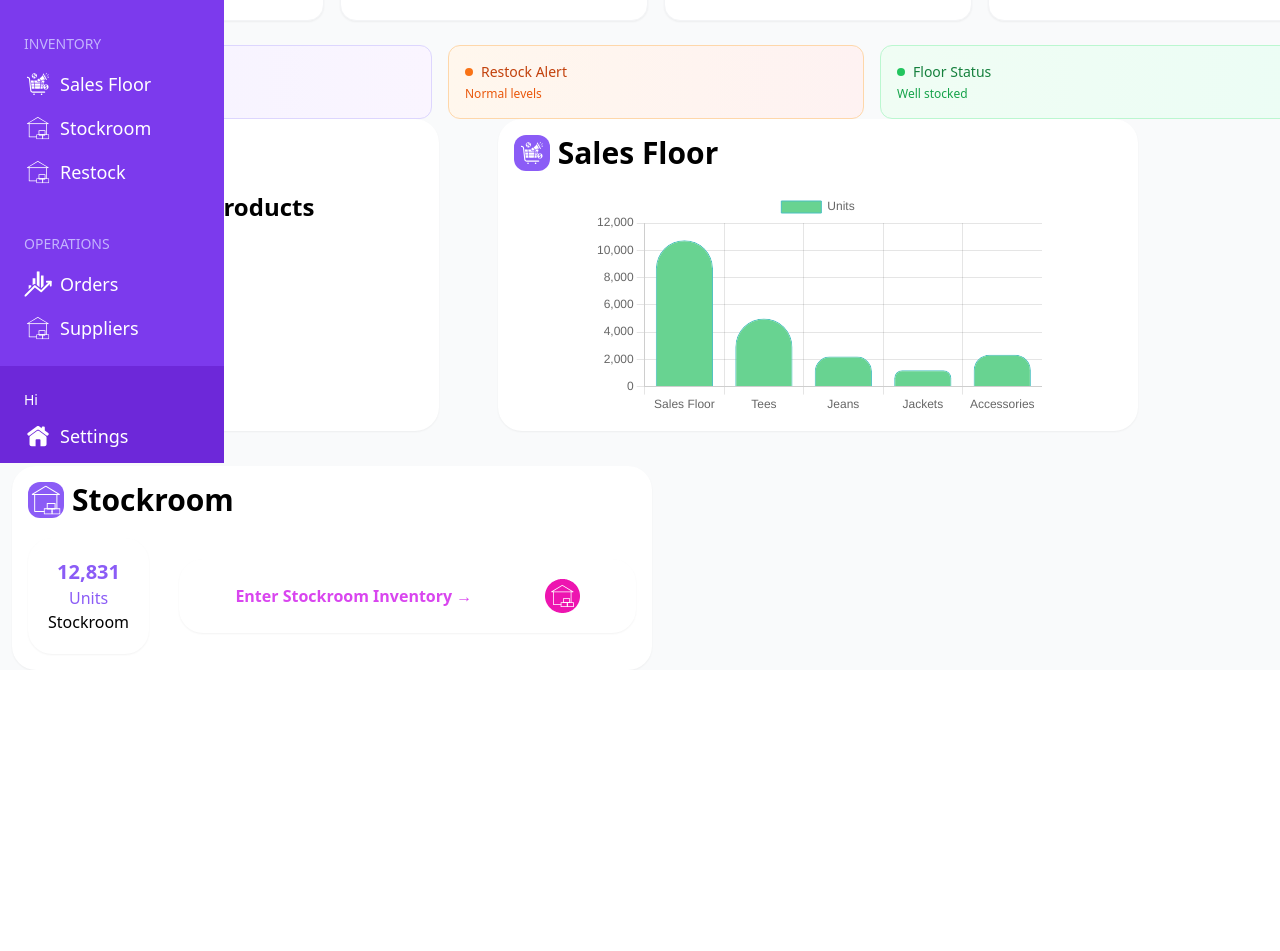
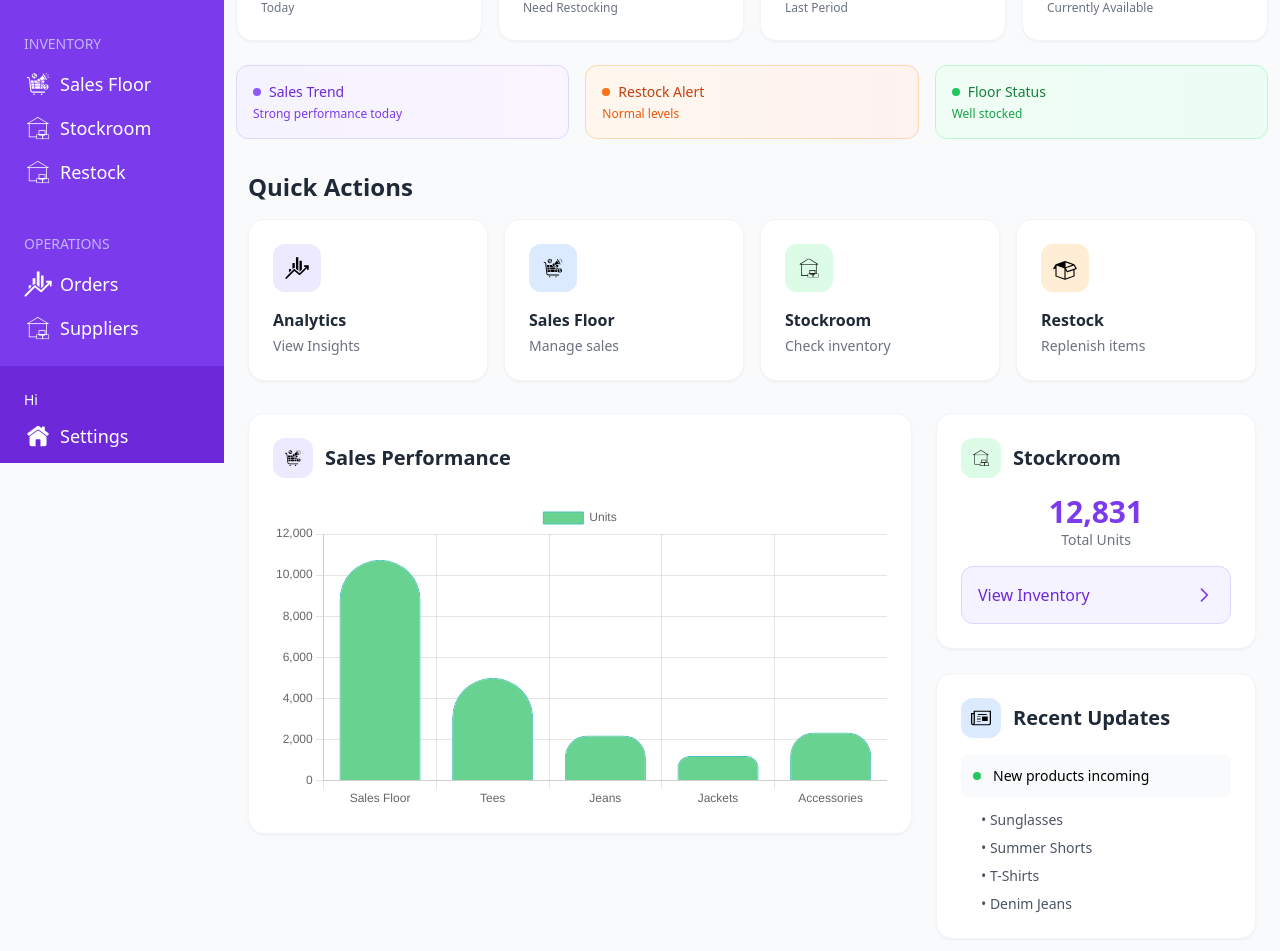
Before and after one commit to MaggPerez/StockSynergy, a React (Vite) app: page /home in a window 1280 px wide. Shown: the part 337-1288 px from the top of the page. Before the commit the page ends 1007 px from the top, so only its background shows below. Built offline with nearby package versions, Linux system fonts and the light colour scheme; no server answers; the database is empty.

Commit message:
redesigned Home.tsx

```diff
--- a/src/pages/Home.tsx
+++ b/src/pages/Home.tsx
@@ -16,101 +16,158 @@ const Home: React.FC = () => {
 
     return (
         <>
-            <main className="bg-gray-50 dark:bg-common-black text-black dark:text-white min-h-screen lg:pl-56 lg:duration-300">
+            <main className="bg-gray-50 dark:bg-common-black text-black dark:text-white min-h-screen lg:pl-56 duration-300 transition-all">
                 {/* Sidebar */}
                 <InventorySidebar />
 
 
                 {/* Title of current page */}
-                <PageHeader title="Home" />
+                <div>
+                    <PageHeader title="Home" />
+                    <p className="text-gray-600 dark:text-gray-400 mt-2 pl-4">Welcome back! Here's what's happening with your inventory today.</p>
+                </div>
+
 
                 {/* Dashboard having latest activities */}
-                <Dashboard />
-
-                {/* Horizontal Line */}
-                {/* <hr className="border-violet-600 border-2 mx-3 mb-5" /> */}
-
-                {/* Main Div */}
-                <div className="flex gap-[35px] flex-col lg:flex-wrap lg:flex-row">
+                <div className="px-3 mb-8">
+                    <Dashboard />
+                </div>
 
 
 
-                    {/* Quick shortcuts LEFT OFF HERE (Shown on mobile only) */}
-                    <section className="p-4 mx-3 bg-white dark:bg-zinc-800 rounded-3xl shadow-sm dark:shadow-2xl lg:w-1/3 lg:hidden">
-                        <header className="flex gap-2 text-3xl font-bold pb-5">
-                            <img className="w-9 px-1 bg-violet-500 rounded-xl" src="/images/news_logo_white.svg" alt="restock logo" />Quick Shortcuts
-                        </header>
+                {/* Quick Actions */}
+                <div className="px-6 mb-8">
+                    <h2 className="text-2xl font-bold mb-4 text-gray-800 dark:text-white">Quick Actions</h2>
+                    <div className="grid grid-cols-2 lg:grid-cols-4 gap-4">
 
-                        <div className="flex flex-col justify-center items-center lg:items-start">
-                            <div className="grid grid-cols-2 gap-4 w-80 h-80 [&>*]:bg-gray-100 [&>*]:dark:bg-zinc-700 [&>*]:rounded-2xl [&>*]:flex [&>*]:justify-center [&>*]:items-center
-                            [&>*]:text-violet-500">
-                                {/* Links */}
-                                <Link to="/analytics"><div><img src="/images/latest_activity_white.svg" className="w-10 mx-auto invert dark:invert-0" alt="" />Analytics</div></Link>
-                                <Link to="/salesFloor"><div><img src="/images/sales_floor_white.svg" className="w-10 mx-auto invert dark:invert-0" alt="" />Sales Floor</div></Link>
-                                <Link to="/stockroom"><div><img src="/images/stockroom_logo_white.svg" className="w-10 mx-auto invert dark:invert-0" alt="" />Stockroom</div></Link>
-                                <Link to="/restock"><div><img src="/images/restock-icon.svg" className="w-10 mx-auto dark:invert" alt="" />Restock</div></Link>
+                        {/* Analytics link */}
+                        <Link to="/analytics" className="group">
+                            <div className="bg-white dark:bg-zinc-800 p-6 rounded-2xl shadow-sm hover:shadow-md transition-all duration-200 border border-gray-100 dark:border-zinc-700 hover:border-violet-200 dark:hover:border-violet-600">
+                                <div className="flex items-center justify-center w-12 h-12 bg-violet-100 dark:bg-violet-900 rounded-xl mb-4 group-hover:bg-violet-200 dark:group-hover:bg-violet-800 transition-colors">
+                                    <img src="/images/latest_activity_white.svg" className="w-6 h-6 invert dark:invert-0" alt="Analytics" />
+                                </div>
+                                <h3 className="font-semibold text-gray-800 dark:text-white">Analytics</h3>
+                                <p className="text-sm text-gray-500 dark:text-gray-400 mt-1">View Insights</p>
+                            </div>
+                        </Link>
+
+
+                        {/* Sales floor link */}
+                        <Link to="/salesFloor" className="group">
+                            <div className="bg-white dark:bg-zinc-800 p-6 rounded-2xl shadow-sm hover:shadow-md transition-all duration-200 border border-gray-100 dark:border-zinc-700 hover:border-violet-200 dark:hover:border-violet-600">
+                                <div className="flex items-center justify-center w-12 h-12 bg-blue-100 dark:bg-blue-900 rounded-xl mb-4 group-hover:bg-blue-200 dark:group-hover:bg-blue-800 transition-colors">
+                                    <img src="/images/sales_floor_white.svg" className="w-6 h-6 invert dark:invert-0" alt="Sales Floor" />
+                                </div>
+                                <h3 className="font-semibold text-gray-800 dark:text-white">Sales Floor</h3>
+                                <p className="text-sm text-gray-500 dark:text-gray-400 mt-1">Manage sales</p>
+                            </div>
+                        </Link>
+
+
+                        {/* Stockroom link */}
+                        <Link to="/stockroom" className="group">
+                            <div className="bg-white dark:bg-zinc-800 p-6 rounded-2xl shadow-sm hover:shadow-md transition-all duration-200 border border-gray-100 dark:border-zinc-700 hover:border-violet-200 dark:hover:border-violet-600">
+                                <div className="flex items-center justify-center w-12 h-12 bg-green-100 dark:bg-green-900 rounded-xl mb-4 group-hover:bg-green-200 dark:group-hover:bg-green-800 transition-colors">
+                                    <img src="/images/stockroom_logo_white.svg" className="w-6 h-6 invert dark:invert-0" alt="Stockroom" />
+                                </div>
+                                <h3 className="font-semibold text-gray-800 dark:text-white">Stockroom</h3>
+                                <p className="text-sm text-gray-500 dark:text-gray-400 mt-1">Check inventory</p>
+                            </div>
+                        </Link>
+
+
+                        {/* Restock */}
+                        <Link to="/restock" className="group">
+                            <div className="bg-white dark:bg-zinc-800 p-6 rounded-2xl shadow-sm hover:shadow-md transition-all duration-200 border border-gray-100 dark:border-zinc-700 hover:border-violet-200 dark:hover:border-violet-600">
+                                <div className="flex items-center justify-center w-12 h-12 bg-orange-100 dark:bg-orange-900 rounded-xl mb-4 group-hover:bg-orange-200 dark:group-hover:bg-orange-800 transition-colors">
+                                    <img src="/images/restock-icon.svg" className="w-6 h-6 dark:invert" alt="Restock" />
+                                </div>
+                                <h3 className="font-semibold text-gray-800 dark:text-white">Restock</h3>
+                                <p className="text-sm text-gray-500 dark:text-gray-400 mt-1">Replenish items</p>
+                            </div>
+                        </Link>
+
+                    </div>
+                </div>
+
+                {/* Main content Grid */}
+                <div className="px-6 pb-8">
+                    <div className="grid grid-cols-1 lg:grid-cols-3 gap-6">
+
+                        {/* Sales performance */}
+                        <div className="lg:col-span-2">
+                            <div className="bg-white dark:bg-zinc-800 p-6 rounded-2xl shadow-sm border border-gray-100 dark:border-zinc-700">
+                                <div className="flex items-center gap-3 mb-6">
+                                    <div className="flex items-center justify-center w-10 h-10 bg-violet-100 dark:bg-violet-900 rounded-xl">
+                                        <img src="/images/sales_floor_white.svg" className="w-5 h-5 invert dark:invert-0" alt="Sales" />
+                                    </div>
+                                    <h3 className="text-xl font-bold text-gray-800 dark:text-white">Sales Performance</h3>
+                                </div>
+                                <Graph chart="SalesFloor" />
                             </div>
                         </div>
-                    </section>
 
+                        {/* Right column */}
+                        <div className="space-y-6">
 
+                            {/* Stockroom overview */}
+                            <div className="bg-white dark:bg-zinc-800 p-6 rounded-2xl shadow-sm border border-gray-100 dark:border-zinc-700">
+                                <div className="flex items-center gap-3 mb-4">
+                                    <div className="flex items-center justify-center w-10 h-10 bg-green-100 dark:bg-green-900 rounded-xl">
+                                        <img src="/images/stockroom_logo_white.svg" className="w-5 h-5 invert dark:invert-0" alt="Stockroom" />
+                                    </div>
+                                    <h3 className="text-xl font-bold text-gray-800 dark:text-white">Stockroom</h3>
+                                </div>
 
-                    {/* News Section */}
-                    <section className="items-center p-4 mx-3 bg-white dark:bg-zinc-800 rounded-3xl shadow-sm dark:shadow-2xl lg:w-1/3">
-                        {/* Restock with Logo */}
-                        <header className="flex gap-2 text-3xl font-bold pb-5">
-                            <img className="w-9 px-1 bg-violet-500 rounded-xl" src="/images/news_logo_white.svg" alt="restock logo" />News
-                        </header>
+                                <div className="text-center mb-4">
+                                    <p className="text-3xl font-bold text-violet-600">12,831</p>
+                                    <p className="text-sm text-gray-500 dark:text-gray-400">Total Units</p>
+                                </div>
 
-                        <h2 className="text-2xl font-bold">New Incoming Products</h2>
-                        <ul className="list-disc pl-3">
-                            <li>Sunglasses</li>
-                            <li>Shorts</li>
-                            <li>Tees</li>
-                            <li>Jeans</li>
-                        </ul>
-                    </section>
+                                {/* Stockroom link */}
+                                <Link to='/stockroom' className="block">
+                                    <div className="bg-violet-50 dark:bg-violet-900/20 hover:bg-violet-100 dark:hover:bg-violet-900/40 p-4 rounded-xl transition-colors cursor-pointer border border-violet-200 dark:border-violet-800">
+                                        <div className="flex items-center justify-between">
+                                            <span className="font-medium text-violet-700 dark:text-violet-300">View Inventory</span>
 
-                    {/* Sales Floor Section */}
-                    <section className="items-center p-4 mx-3 bg-white dark:bg-zinc-800 rounded-3xl shadow-sm dark:shadow-2xl lg:w-1/2">
-                        {/* Sales Floor with Logo */}
-                        <header className="flex gap-2 text-3xl font-bold pb-5">
-                            <img className="w-9 px-1 bg-violet-500 rounded-xl" src="/images/sales_floor_white.svg" alt="Sales Floor logo" />Sales Floor
-                        </header>
-
-                        {/* Graph */}
-                        <Graph chart="SalesFloor" />
-                    </section>
-
-                    {/* Stockroom Section */}
-                    <section className="items-center p-4 mx-3 bg-white dark:bg-zinc-800 rounded-3xl shadow-sm dark:shadow-2xl lg:w-1/2">
-                        {/* Stockroom with Logo */}
-                        <header className="flex gap-2 text-3xl font-bold pb-5">
-                            <img className="w-9 bg-violet-500 rounded-xl" src="/images/stockroom_logo_white.svg" alt="Stockroom Logo" />Stockroom
-                        </header>
-
-                        <div className="flex gap-[30px] items-center">
-                            {/* Stockroom unit */}
-                            <div className="w-1/3 rounded-3xl bg-white dark:bg-zinc-700 p-5 shadow-sm text-center dark:shadow-2xl
-                            lg:w-1/5">
-                                <p className="text-violet-500 font-bold text-xl">12,831</p>
-                                <p className="text-violet-500">Units</p>
-                                <h3>Stockroom</h3>
+                                            {/* Right arrow icon */}
+                                            <svg className="w-5 h-5 text-violet-600" fill="none" stroke="currentColor" viewBox="0 0 24 24">
+                                                <path strokeLinecap="round" strokeLinejoin="round" strokeWidth={2} d="M9 5l7 7-7 7" />
+                                            </svg>
+                                        </div>
+                                    </div>
+                                </Link>
                             </div>
 
-                            {/* Stockroom Link */}
-                            <Link to='/stockroom'>
-                                <div className="flex justify-center items-center text-fuchsia-500 font-bold bg-white dark:bg-zinc-700
-                                rounded-3xl p-5 cursor-pointer hover:bg-fuchsia-500 hover:text-white dark:hover:bg-fuchsia-500 shadow-sm dark:shadow-2xl
-                                lg:justify-around">
-                                    <p>Enter Stockroom Inventory →</p>
-                                    <img className="w-10 lg:w-1/12" src="/images/stockroom_logo.svg" alt="" />
+                            {/* Recent updates */}
+                            <div className="bg-white dark:bg-zinc-800 p-6 rounded-2xl shadow-sm border border-gray-100 dark:border-zinc-700">
+                                <div className="flex items-center gap-3 mb-4">
+                                    <div className="flex items-center justify-center w-10 h-10 bg-blue-100 dark:bg-blue-900 rounded-xl">
+                                        <img src="/images/news_logo_white.svg" className="w-5 h-5 invert dark:invert-0" alt="News" />
+                                    </div>
+                                    <h3 className="text-xl font-bold text-gray-800 dark:text-white">Recent Updates</h3>
                                 </div>
-                            </Link>
+
+                                <div className="space-y-3">
+                                    <div className="flex items-center gap-3 p-3 bg-gray-50 dark:bg-zinc-700 rounded-lg">
+                                        <div className="w-2 h-2 bg-green-500 rounded-full"></div>
+                                        <span className="text-sm">New products incoming</span>
+                                    </div>
+                                    <div className="space-y-2 ml-5">
+                                        <p className="text-sm text-gray-600 dark:text-gray-400">• Sunglasses</p>
+                                        <p className="text-sm text-gray-600 dark:text-gray-400">• Summer Shorts</p>
+                                        <p className="text-sm text-gray-600 dark:text-gray-400">• T-Shirts</p>
+                                        <p className="text-sm text-gray-600 dark:text-gray-400">• Denim Jeans</p>
+                                    </div>
+
+                                </div>
+                            </div>
+
                         </div>
-                    </section>
 
+                    </div>
                 </div>
+
             </main>
         </>
     );
```
Also changed, not shown: src/components/Dashboard.tsx (+3 -8 lines).
